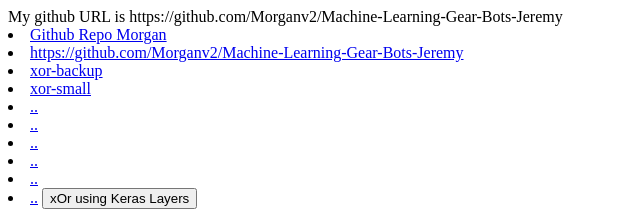
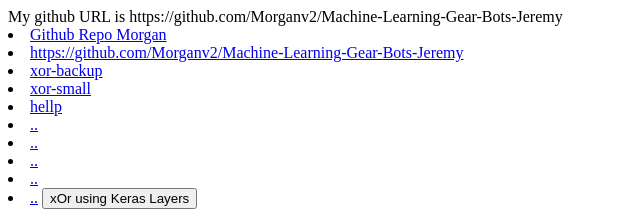
Before and after one commit to Morganv2/Machine-Learning-Gear-Bots-Jeremy, a plain HTML site: page public/index.html in a window 1280 px wide. Shown: the top 224 px of the page, 0-640 px from the left. Drawn offline with Linux system fonts and the light colour scheme.

Commit message:
Update index.html

```diff
--- a/public/index.html
+++ b/public/index.html
@@ -8,7 +8,7 @@
 
 <li> <a href="https://github.com/Morganv2/Machine-Learning-Gear-Bots-Jeremy/blob/master/public/xor-backup">xor-backup</a>
 <li> <a href="https://github.com/Morganv2/Machine-Learning-Gear-Bots-Jeremy/blob/master/public/xor-small.html">xor-small</a>
-<li> <a href="...">..</a>
+<li> <a href="...">hellp</a>
 <li> <a href="...">..</a>
 <li> <a href="...">..</a>
 <li> <a href="...">..</a>
```
